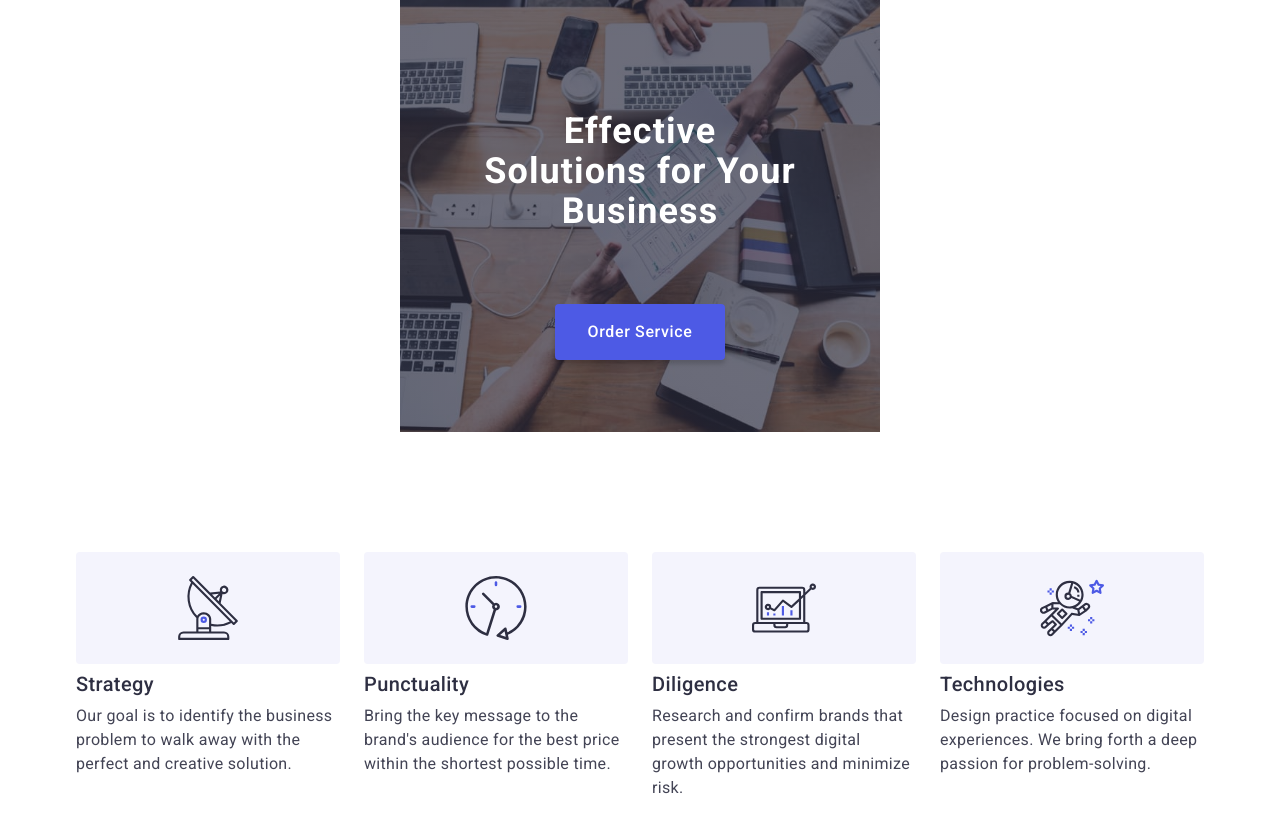
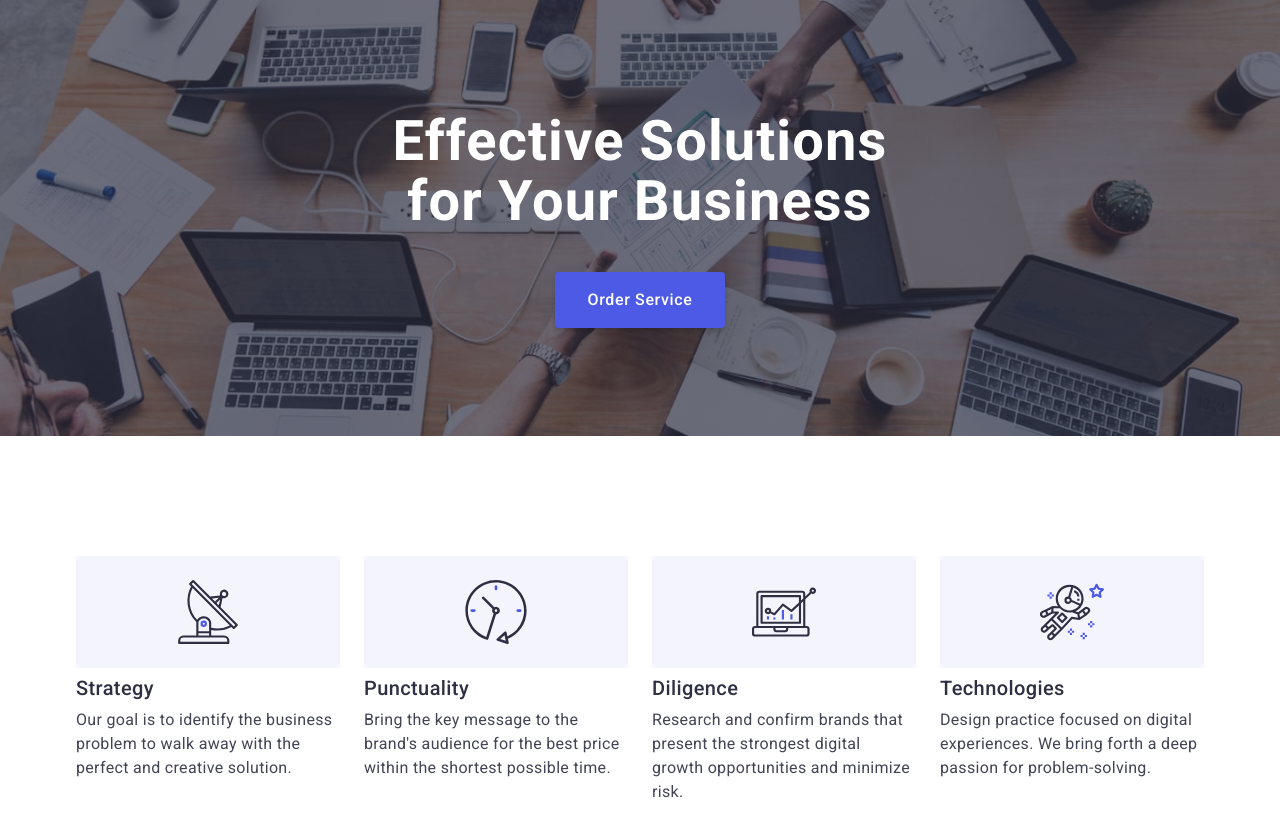
Before and after one commit to IvashkaVIP/goit-markup-hw-07, a plain HTML site: page index.html in a window 1280 px wide. Shown: the top 815 px of the page. Drawn offline with nearby package versions, Linux system fonts and the light colour scheme.

Commit message:
Section Hero Tablet

```diff
--- a/css/mobile.css
+++ b/css/mobile.css
@@ -2,9 +2,9 @@
   .container{
     max-width: 428px;
    }
-    /* .container.mini{
-    max-width: 428px;
-   }  */
+
+
+
 
 
 }
--- a/css/styles.css
+++ b/css/styles.css
@@ -181,7 +181,7 @@ body {
   background-color: var(--dark-bcg-color);
 }
 .hero-image {
-  max-width: 480px;
+  /* max-width: 480px; */
   height: 432px;
   margin-left: auto;
   margin-right: auto;
@@ -208,7 +208,7 @@ body {
   font-weight: 700;
   font-size: 36px;
   line-height: 1.11;
-  letter-spacing: 0.03em;
+  letter-spacing: 0.02em;
 }
 
 /* --------------------------Button */
--- a/css/tablet.css
+++ b/css/tablet.css
@@ -5,6 +5,25 @@
    .container.mini {
     max-width: 552px;
  }
+ /* ---------------------------------------Section Hero --------- */
+
+ .hero{
+    max-width: 100%;
+    padding-top: 112px;
+    padding-bottom: 108px;
+  }
+ .hero-image {
+    height: 436px;
+   }
+.hero-title {
+
+  max-width: 496px;
+  margin-bottom: 40px;
+  font-size: 56px;
+  line-height: 1.07;
+}
+
+  /* ------------------------------------------------------------ */
  .list-item {
   text-align: left;
  }
```
